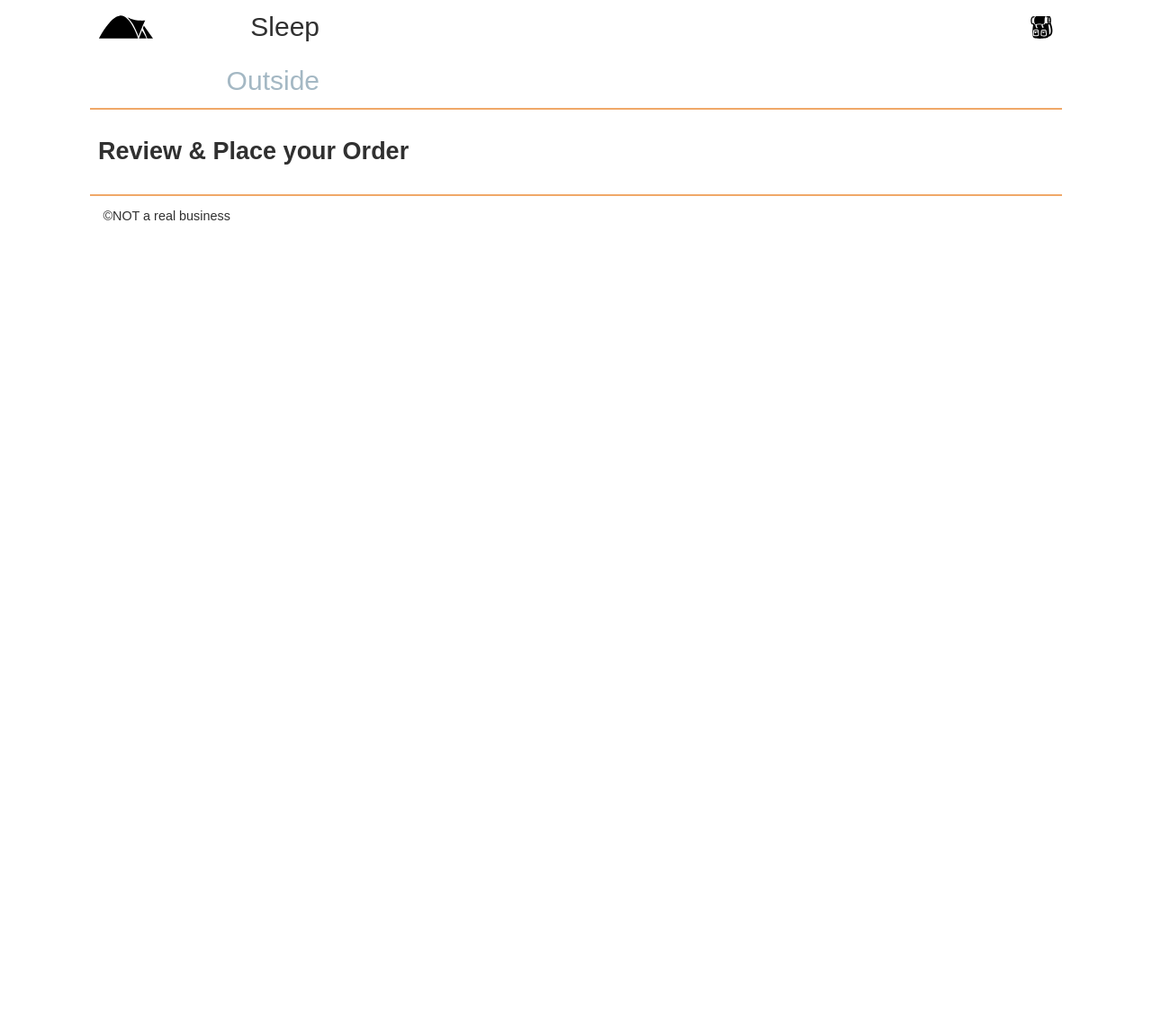
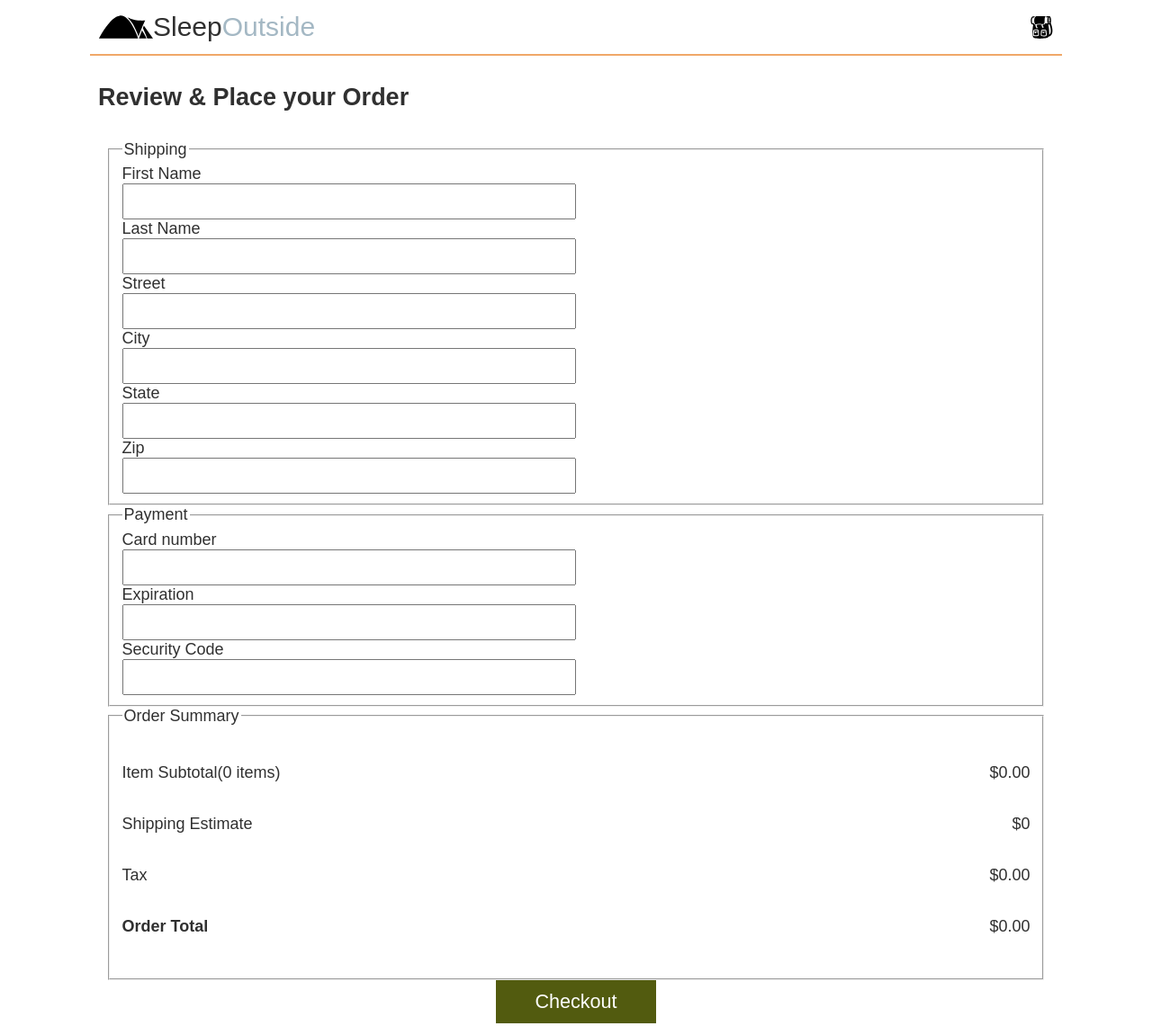
Before and after one commit to elishamugenyi/web-frontend-sleepos, a website: page src/checkout/index.html in a window 1280 px wide. Shown: the top 1141 px of the page at 90% size. Before the commit the page ends 800 px from the top, so only its background shows below. Drawn offline with Linux system fonts and the light colour scheme; files that its build step writes are made by us from their sources; files whose address does not match are found by name.

Commit message:
fixed file path for json and added checkout form

```diff
--- a/src/checkout/index.html
+++ b/src/checkout/index.html
@@ -8,18 +8,17 @@
 
     <title>Sleep Outside | Checkout</title>
 
-    <link rel="stylesheet" href="css/style.css" />
+    <link rel="stylesheet" href="/css/style.css" />
+
+    <script src="../js/checkout.js" type="module"></script>
+    <!--<script src="../js/cart.js" type="module"></script>-->
   </head>
 
   <body>
     <header class="divider" id="main-header">
       <div class="logo">
-        <img src="images/noun_Tent_2517.svg" alt="tent image for logo" />
-
-        <a href="index.html">
-          Sleep
-          <span class="highlight">Outside</span>
-        </a>
+        <img src="/images/noun_Tent_2517.svg" alt="tent image for logo" />
+        <a href="/index.html">Sleep<span class="highlight">Outside</span> </a>
       </div>
 
       <div class="cart">
@@ -56,6 +55,63 @@
     <main class="divider">
       <section class="products">
         <h2>Review & Place your Order</h2>
+        <section class="checkout-form">
+          <form name="checkout">
+            <fieldset>
+              <legend>Shipping</legend>
+              <div class="checkout__name">
+                <label for="fname">First Name</label>
+                <input name="fname" required />
+                <label for="lname">Last Name</label>
+                <input name="lname" required />
+              </div>
+              <div class="checkout__address">
+                <label for="street">Street</label>
+                <input name="street" required />
+                <label for="city">City</label>
+                <input name="city" required />
+                <label for="state">State</label>
+                <input name="state" required />
+                <label for="zip">Zip</label>
+                <input name="zip" id="zip" required />
+              </div>
+            </fieldset>
+            <fieldset>
+              <legend>Payment</legend>
+              <label for="cardNumber">Card number</label>
+              <input name="cardNumber" required />
+              <label for="expiration">Expiration</label>
+              <input name="expiration" required />
+              <label for="code">Security Code</label>
+              <input name="code" required />
+            </fieldset>
+            <fieldset class="checkout-summary">
+              <legend>Order Summary</legend>
+              <ul>
+                <li>
+                  <label for="cartTotal"
+                    >Item Subtotal(<span id="num-items"></span>)</label
+                  >
+                  <p name="cartTotal" id="cartTotal"></p>
+                </li>
+                <li>
+                  <label for="shipping">Shipping Estimate</label>
+                  <p id="shipping"></p>
+                </li>
+                <li>
+                  <label for="tax">Tax</label>
+                  <p id="tax"></p>
+                </li>
+                <li>
+                  <label for="orderTotal"><b>Order Total</b></label>
+                  <p id="orderTotal"></p>
+                </li>
+              </ul>
+            </fieldset>
+
+            <button id="checkoutSubmit" type="submit">Checkout</button>
+          </form>
+        </section>
       </section>
     </main>
 
--- a/src/css/style.css
+++ b/src/css/style.css
@@ -133,6 +133,34 @@ button {
   text-decoration: none;
   color: var(--dark-grey);
 }
+
+/* checkout styles */
+.checkout-form {
+  padding: 0.5em;
+}
+.checkout-form label {
+  display: block;
+}
+.checkout-form input {
+  width: 50%;
+  height: 40px;
+  font-size: 1.2em;
+}
+
+.checkout-summary > ul {
+  padding-left: 0;
+  list-style-type: none;
+}
+.checkout-summary li {
+  display: flex;
+  justify-content: space-between;
+  align-items: center;
+}
+.checkout-summary input {
+  width: 25%;
+  font-size: 1em;
+}
+
 /* Styles for product lists */
 .product-card {
   flex: 1 1 45%;
--- /dev/null
+++ b/src/js/CheckoutProcess.mjs
@@ -0,0 +1,57 @@
+// src/js/CheckoutProcess.mjs
+
+export default class CheckoutProcess {
+    constructor() {
+      this.taxRate = 0.06; // 6% sales tax
+      this.shippingBaseCost = 10; // Base shipping cost for the first item
+      this.shippingAdditionalItemCost = 2; // Additional cost for each item after the first
+    }
+
+    // Calculate and display the item subtotal
+    calculateItemSubtotal(cartItems) {
+      let subtotal = 0;
+      cartItems.forEach(item => {
+        subtotal += item.price * item.quantity;
+      });
+      return subtotal.toFixed(2);
+    }
+
+    // Calculate the shipping cost based on the number of items in the cart
+    calculateShipping(cartItems) {
+      if (cartItems.length === 0) return 0;
+      const itemCount = cartItems.reduce((total, item) => total + item.quantity, 0);
+      const shippingCost = this.shippingBaseCost + (itemCount - 1) * this.shippingAdditionalItemCost;
+      return shippingCost.toFixed(2);
+    }
+
+    // Calculate tax based on the item subtotal
+    calculateTax(subtotal) {
+      const taxAmount = subtotal * this.taxRate;
+      return taxAmount.toFixed(2);
+    }
+
+    // Calculate the order total
+    calculateOrderTotal(subtotal, shipping, tax) {
+      const total = parseFloat(subtotal) + parseFloat(shipping) + parseFloat(tax);
+      return total.toFixed(2);
+    }
+
+    // Display the order summary on the page
+    displayOrderSummary(cartItems) {
+      // Calculate each part of the summary
+      const subtotal = this.calculateItemSubtotal(cartItems);
+      const shipping = this.calculateShipping(cartItems);
+      const tax = this.calculateTax(subtotal);
+      const orderTotal = this.calculateOrderTotal(subtotal, shipping, tax);
+
+      // Update the HTML elements with the calculated values
+      document.getElementById('cartTotal').textContent = `$${subtotal}`;
+      document.getElementById('shipping').textContent = `$${shipping}`;
+      document.getElementById('tax').textContent = `$${tax}`;
+      document.getElementById('orderTotal').textContent = `$${orderTotal}`;
+
+      // Display the number of items in the cart
+      const itemCount = cartItems.reduce((total, item) => total + item.quantity, 0);
+      document.getElementById('num-items').textContent = `${itemCount} items`;
+    }
+  }
--- a/src/js/cart.js
+++ b/src/js/cart.js
@@ -1,4 +1,10 @@
 import { getLocalStorage, setLocalStorage, calculateTotal } from "./utils.mjs"; //imported setlocalstorage and calculatetotal functions.
+
+//button for checkout to redirect to checkout page
+const button1 = document.getElementById("checkout-btn");
+button1.addEventListener("click", () => {
+  window.location.href = "../checkout/index.html";
+});
 
 //render cart contents. Added today Sun 6/Oct
 function renderCartContents() {
--- /dev/null
+++ b/src/js/checkout.js
@@ -0,0 +1,69 @@
+// src/js/checkout.js
+import { getLocalStorage } from "./utils.mjs";
+import CheckoutProcess from "./CheckoutProcess.mjs";
+//import ProductData from "./ProductData.mjs"; // import ProductData function to handle the form submission
+
+// Retrieve cart data from local storage.
+const cartItems = getLocalStorage("so-cart") || []; //if no data, fallback to an empty array
+
+// Initialize the CheckoutProcess class
+const checkoutProcess = new CheckoutProcess();
+
+//create an instance of ProductData to handle checkout
+//const dataSource = new ProductData("tents");
+
+//use transformed data
+const transformedCartItems = cartItems.map((item) => ({
+  name: item.Name,
+  price: item.FinalPrice,
+  quantity: item.quantity,
+}));
+
+// Display the order summary when the page loads, i removed "cartItem from function as argument"
+checkoutProcess.displayOrderSummary(transformedCartItems);
+
+// Event listener for when the user inputs a zip code
+document.querySelector("[name='zip']").addEventListener("input", (event) => {
+  const zip = event.target.value;
+  if (zip.length === 5) {
+    // If the zip code is a valid length, recalculate and display the order summary
+    checkoutProcess.displayOrderSummary(transformedCartItems); //also removed "cartItems as argument in the function here"
+  }
+});
+/*
+// Event listener for form submission
+document.querySelector("#checkoutSubmit").addEventListener("submit", async (event) => {
+    // Prevent the default form submission behavior
+    event.preventDefault();
+
+    // Collect customer information from the form
+    const customerInfo = {
+      name: document.querySelector("[name='fname']").value,
+      lname: document.querySelector("[lname='lname']").value,
+      address: document.querySelector("[name='street']").value,
+      city: document.querySelector("[name='city']").value,
+      state: document.querySelector("[name='state']").value,
+      zip: document.querySelector("[name='zip']").value
+    };
+
+    // Create an order object with customer info and transformed cart items
+    const order = {
+      customer: customerInfo,
+      items: transformedCartItems
+    };
+
+    try {
+      // Call the checkout method from ProductData and pass in the order object
+      const response = await dataSource.checkout(order);
+
+      // Handle the server's response (e.g., display a confirmation message)
+      console.log("Order confirmation:", response);
+      alert(`Order successfully placed! Order ID: ${response.orderId}`);
+
+      // Optionally, clear the cart after successful checkout
+      localStorage.removeItem("so-cart");
+    } catch (error) {
+      console.error("Checkout failed:", error);
+      alert("There was an issue processing your order. Please try again.");
+    }
+  }); */
```
Also changed, not shown: src/cart/index.html (+2 -1 lines), src/js/ProductData.mjs (+27 -1 lines).
